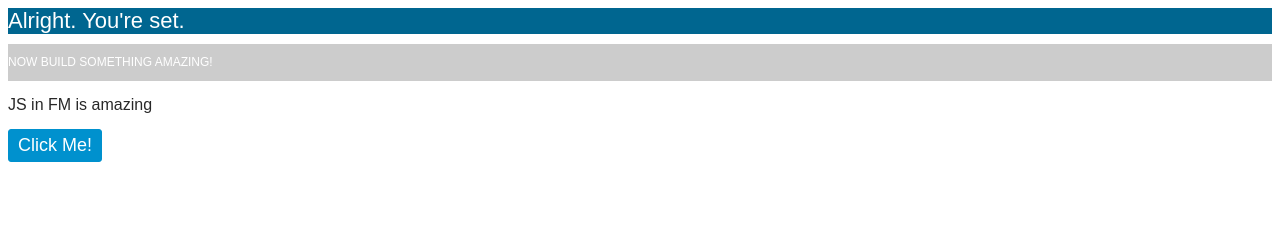
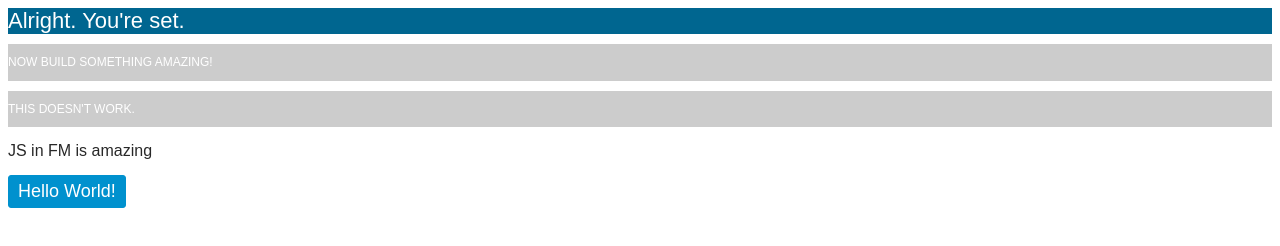
Before and after one commit to PatrickB97/JSinFMCourse, a website built with Parcel: page index.html in a window 1280 px wide. Built offline with nearby package versions, Linux system fonts and the light colour scheme.

Commit message:
It worked

```diff
--- a/index.html
+++ b/index.html
@@ -10,8 +10,9 @@
   <body>
     <h1>Alright. You're set.</h1>
       <h2 class="tintedBlackLeft">Now build something amazing!</h2>
+      <h2 class="tintedBlackLeft">This doesn't work.</h2>
       <p>JS in FM is amazing</p>
-    <button type="button">Click Me!</button>
+    <button type="button">Hello World!</button>
 
     <script type="module">
       import "./src/index.js";
--- a/src/index.js
+++ b/src/index.js
@@ -1,5 +1,5 @@
 //The first function. Remove this.
 const btn = document.querySelector("button");
 btn.onclick = function () {
-  alert("You ran some JavaScript");
+  alert("What about this change");
 };
```
Also changed, not shown: 4 other files.
